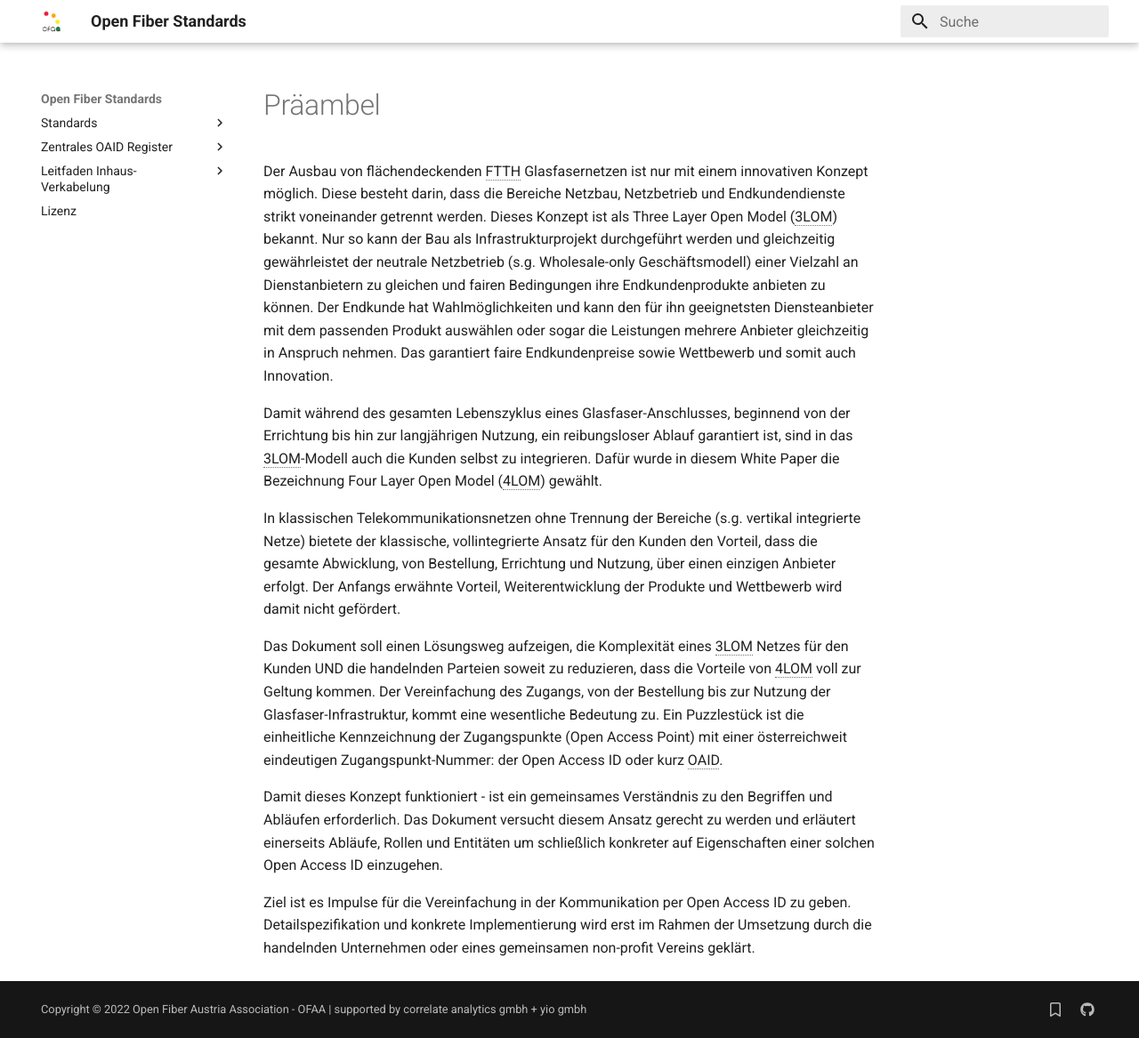
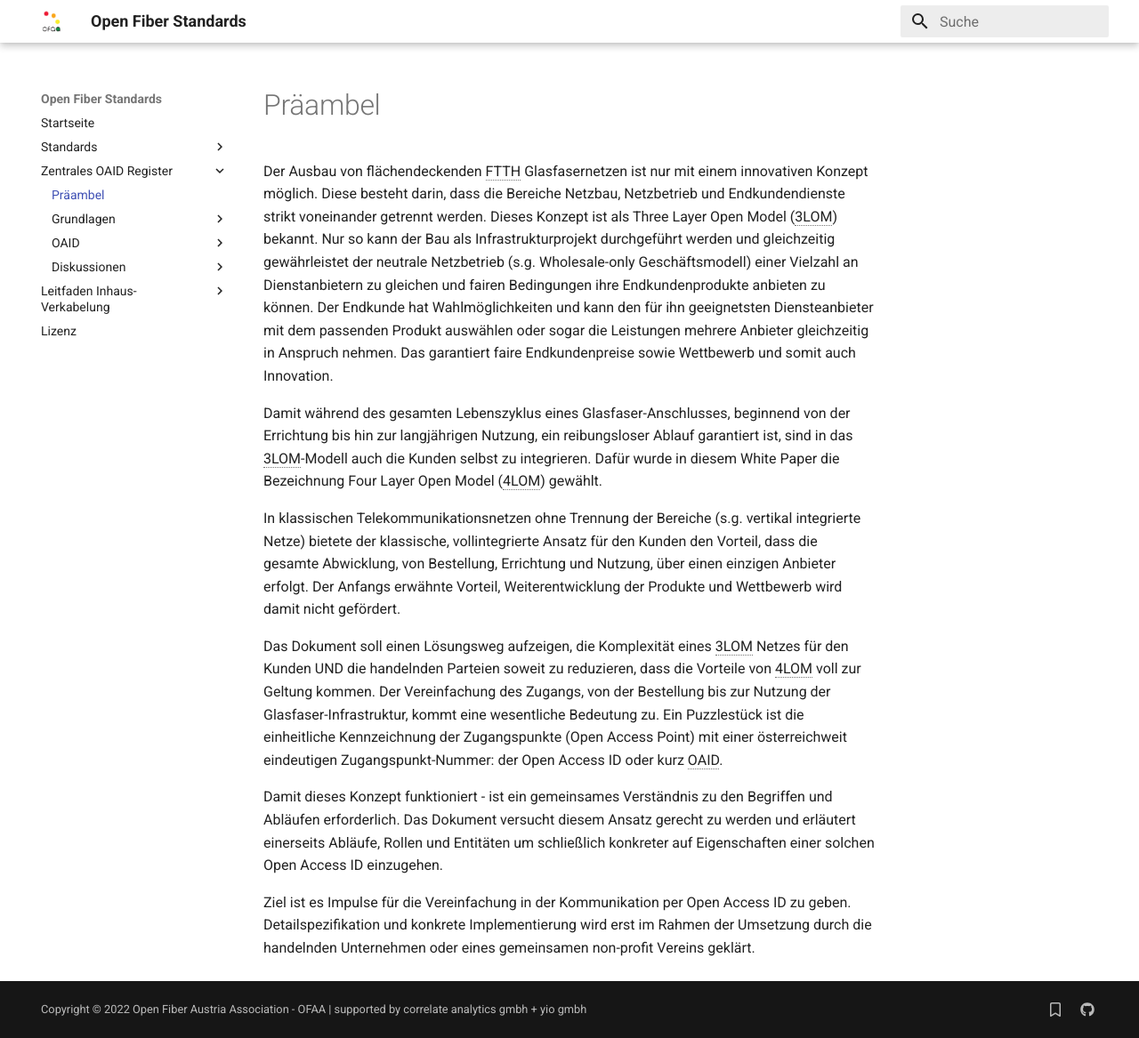
Before and after one commit to Open-Fiber-Austria/ofs, an MkDocs documentation site: the page built from docs/oaid_register/index.md, in a window 1280 px wide and 1167 px high. Shown: the whole window at 89% size. Built offline with MkDocs 1.6.1 and Material for MkDocs 9.7.7, drawn with Linux system fonts in a browser that asks for light colours.

Commit message:
added landing page and updated OAID preamble file path under nav

```diff
--- a/mkdocs.yml
+++ b/mkdocs.yml
@@ -8,6 +8,7 @@ copyright: "Copyright &copy; 2022 Open Fiber Austria Association - OFAA | suppor
 # lead to unexpected behavior).
 # I'm not sure how it works with multi-language docs.
 nav:
+  - "Startseite": index.md
 #  - "Glossar": glossar/glossar.md
   - 'Standards':
       - 'Einführung': standards/intro.md
@@ -15,7 +16,7 @@ nav:
       - standards/fep002_darstellung-oaid.md
       - standards/fep003_darstellung-olid.md
   - "Zentrales OAID Register":
-      - index.md
+      - oaid_register/index.md
       - 'Grundlagen':
           - '3-LOM': oaid_register/introduction/3lom.md
           - '4-LOM': oaid_register/introduction/4lom.md
```
